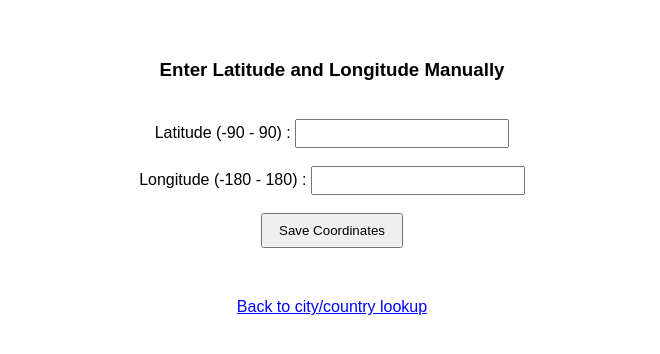
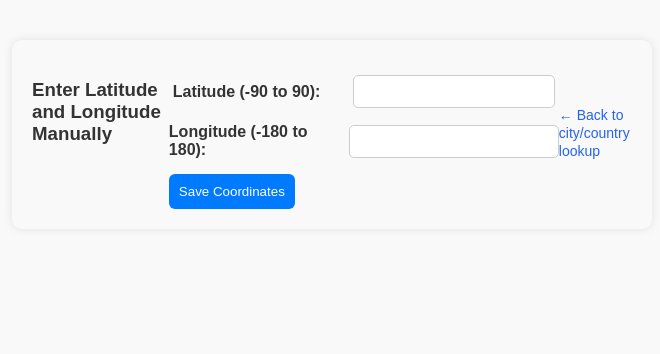
Before and after one commit to FHMattCy/Project-Group-3, a Flask app: page /location in a window 1280 px wide. Shown: the top 354 px of the page, without its empty margins (308-968 px from the left). Run offline with Flask 3, Linux system fonts and the light colour scheme.

Commit message:
Update frontend_1
Updated frontend
- index.html
- location.html
- style.css

```diff
--- a/static/css/style.css
+++ b/static/css/style.css
@@ -1,62 +1,117 @@
 body {
-    font-family: Arial, sans-serif;
-    text-align: center;
-    margin: 20px;
+    font-family: 'Segoe UI', Tahoma, Geneva, Verdana, sans-serif;
+    background-color: #f3f4f6;
+    margin: 0;
+    padding: 30px;
+    display: flex;
+    justify-content: center;
+    color: #333;
 }
 
+.container {
+    width: 100%;
+    max-width: 960px;
+    padding: 20px;
+}
+
+/* Card block */
+.card {
+    background-color: #ffffff;
+    border-radius: 12px;
+    box-shadow: 0 6px 16px rgba(0, 0, 0, 0.08);
+    padding: 30px;
+    margin-bottom: 30px;
+}
+
+/* Section header */
+.card h3 {
+    margin-top: 0;
+    color: #2563eb;
+}
+
+/* Form style */
 form {
-    margin: 20px auto;
-    display: inline-block;
+    display: flex;
+    flex-wrap: wrap;
+    gap: 20px;
+    align-items: center;
+    margin-top: 15px;
+}
+
+label {
+    flex: 1 1 150px;
+    font-weight: 600;
 }
 
 input {
-    width: 200px;
-    padding: 5px;
+    flex: 2 1 200px;
+    padding: 10px;
+    border: 1px solid #ccc;
+    border-radius: 6px;
 }
 
+/* Button style */
 button {
-    padding: 8px 16px;
+    padding: 10px 16px;
+    background-color: #2563eb;
+    color: #fff;
+    border: none;
+    border-radius: 6px;
     cursor: pointer;
+    transition: background-color 0.3s ease;
 }
 
-a {
-    display: block;
-    margin-top: 20px;
-    color: blue;
+button:hover {
+    background-color: #1d4ed8;
 }
 
-/* Make the table to stay in the middle */
-body {
-    font-family: Arial, sans-serif;
-    text-align: center;
-    padding: 20px;
+/* Link style */
+a {
+    color: #2563eb;
+    text-decoration: none;
+    font-size: 14px;
 }
 
-/* Decorate form */
-form {
-    margin-bottom: 30px;
+a:hover {
+    text-decoration: underline;
 }
 
-/* Decorate table */
-table#energy-table {
-    margin: 0 auto; /* center table horizontally */
-    border-collapse: collapse;
-    width: 60%; /* optional: set width */
+/* Result output */
+.result {
+    margin-top: 15px;
+    font-weight: bold;
 }
 
-/* Head of table */
-#energy-table th, #energy-table td {
-    border: 1px solid #333;
-    padding: 8px 12px;
+/* Table */
+table#energy-table {
+    width: 100%;
+    border-collapse: collapse;
+    margin-top: 20px;
+}
+
+#energy-table th,
+#energy-table td {
+    border: 1px solid #ddd;
+    padding: 10px;
     text-align: center;
 }
 
-/* Color of head table */
 #energy-table thead {
-    background-color: #f2f2f2;
+    background-color: #e0f2fe;
+    font-weight: bold;
 }
 
-/* Switch color each row */
 #energy-table tbody tr:nth-child(even) {
     background-color: #f9f9f9;
 }
+
+#energy-table tfoot {
+    background-color: #f0f9ff;
+    font-weight: bold;
+}
+
+#response-message {
+    margin-top: 10px;
+    color: green;
+    font-weight: 600;
+}
--- /dev/null
+++ b/tempCodeRunnerFile.py
@@ -0,0 +1 @@
+file_path = os.path.join(base_dir, 'Data', 'HourOrderAndEstimated.csv')
--- a/templates/location.html
+++ b/templates/location.html
@@ -1,48 +1,107 @@
-<!--Heading-->
 <!DOCTYPE html>
 <html lang="en">
 <head>
     <meta charset="UTF-8">
     <title>Manual Coordinates Input</title>
     <link rel="stylesheet" href="{{ url_for('static', filename='css/style.css') }}">
+    <style>
+        body {
+            font-family: Arial, sans-serif;
+            max-width: 600px;
+            margin: 40px auto;
+            background-color: #f9f9f9;
+            padding: 20px;
+            border-radius: 10px;
+            box-shadow: 0 0 10px rgba(0,0,0,0.1);
+        }
+
+        h3 {
+            margin-bottom: 20px;
+        }
+
+        form {
+            display: flex;
+            flex-direction: column;
+            gap: 15px;
+        }
+
+        .form-group {
+            display: flex;
+            align-items: center;
+            justify-content: space-between;
+        }
+
+        label {
+            width: 180px;
+            font-weight: bold;
+        }
+
+        input[type="number"] {
+            flex: 1;
+            padding: 8px;
+            border: 1px solid #ccc;
+            border-radius: 5px;
+        }
+
+        button {
+            padding: 10px;
+            background-color: #007BFF;
+            color: white;
+            border: none;
+            border-radius: 6px;
+            cursor: pointer;
+            transition: background-color 0.2s ease;
+            max-width: 200px;
+            align-self: flex-start;
+        }
+
+        button:hover {
+            background-color: #0056b3;
+        }
+
+        .message {
+            margin-top: 10px;
+            font-weight: bold;
+        }
+
+        .back-link {
+            margin-top: 30px;
+        }
+    </style>
 </head>
 <body>
 
-<!--Input Value-->
-
     <h3>Enter Latitude and Longitude Manually</h3>
 
-    <!--Error Text Styling-->
     {% if error %}
-        <p style="color: red;">{{ error }}</p>
+        <p class="message" style="color: red;">{{ error }}</p>
     {% endif %}
     {% if success %}
-        <p style="color: green;">{{ success }}</p>
+        <p class="message" style="color: green;">{{ success }}</p>
     {% endif %}
 
-    <!--Input Box-->
     <form method="POST" action="/location">
+        <div class="form-group">
+            <label for="latitude">Latitude (-90 to 90):</label>
+            <input type="number" step="0.000000000000001" name="latitude" id="latitude" min="-90" max="90" required>
+        </div>
 
-        <!--latitude Input-->
-        <label for="latitude">Latitude (-90 - 90) :</label>
-        <input type="number" step="0.000000000000001" name="latitude" id="latitude" min="-90" max="90" value="" required><br><br>
+        <div class="form-group">
+            <label for="longitude">Longitude (-180 to 180):</label>
+            <input type="number" step="0.000000000000001" name="longitude" id="longitude" min="-180" max="180" required>
+        </div>
 
-        <!--Longtitude Input-->
-        <label for="longitude">Longitude (-180 - 180) :</label>
-        <input type="number" step="0.000000000000001" name="longitude" id="longitude" min="-180" max="180" value="" required><br><br>
-
-        <!--Save Input Button-->
         <button type="submit">Save Coordinates</button>
     </form>
 
-    <!--Result Display-->
     {% if latitude_display and longitude_display %}
         <h4>Latitude: <span id="lat-result">{{ latitude_display }}</span></h4>
         <h4>Longitude: <span id="lon-result">{{ longitude_display }}</span></h4>
     {% endif %}
 
-    <!--Back button-->
-    <p><a href="/">Back to city/country lookup</a></p>
+    <div class="back-link">
+        <p><a href="/">← Back to city/country lookup</a></p>
+    </div>
 
 </body>
 </html>
```
Also changed, not shown: Data/HourOrderAndEstimated.csv (+20 -20 lines), templates/index.html (+41 -40 lines).
